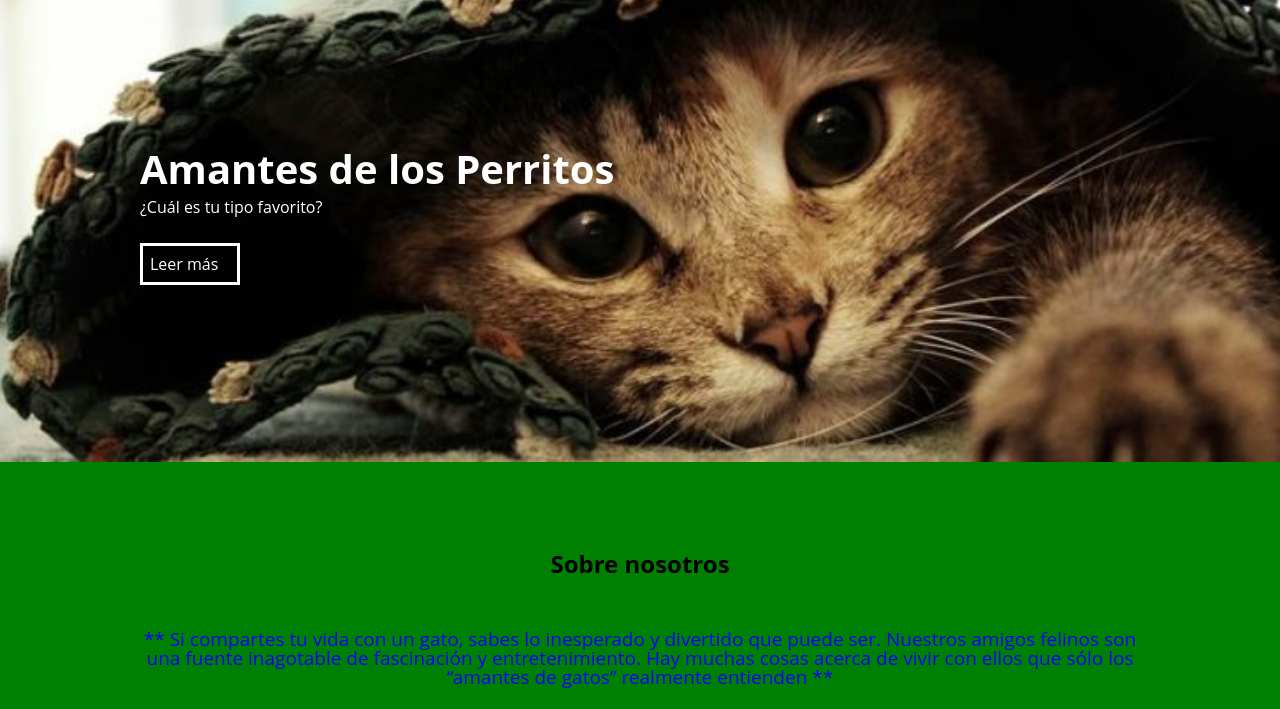
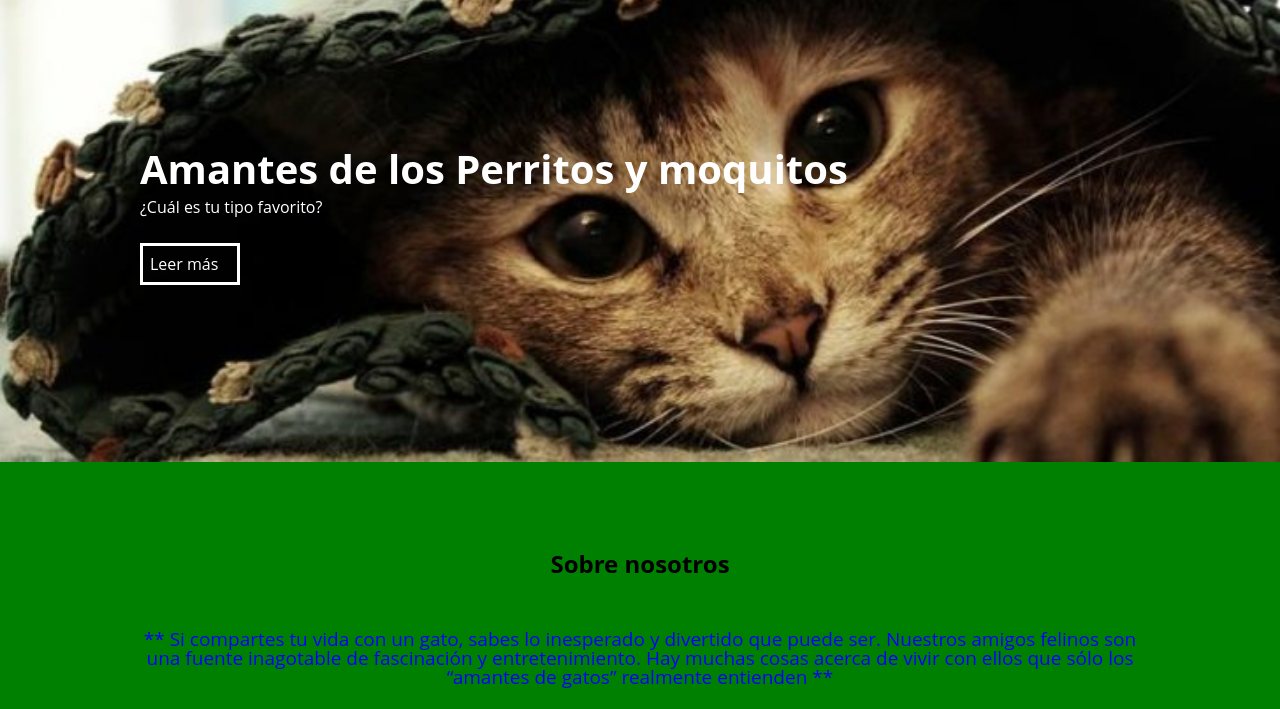
Before and after one commit to AleMancilla/gatitos, a plain HTML site: page index.html in a window 1280 px wide. Shown: the part 81-790 px from the top of the page. Drawn offline with Linux system fonts and the light colour scheme.

Commit message:
modificamo una frase de mosquitos

```diff
--- a/index.html
+++ b/index.html
@@ -25,7 +25,7 @@
             <div id = "paginaPortada">
                 <img src = "img/gatitoportada.jpg">
                 <div class="contenedor">
-                    <h2>Amantes de los Perritos</h2>
+                    <h2>Amantes de los Perritos y moquitos</h2>
                     <p>¿Cuál es tu tipo favorito?</p>
                     <a href="#informacion">Leer más</a>
                 </div>
```
